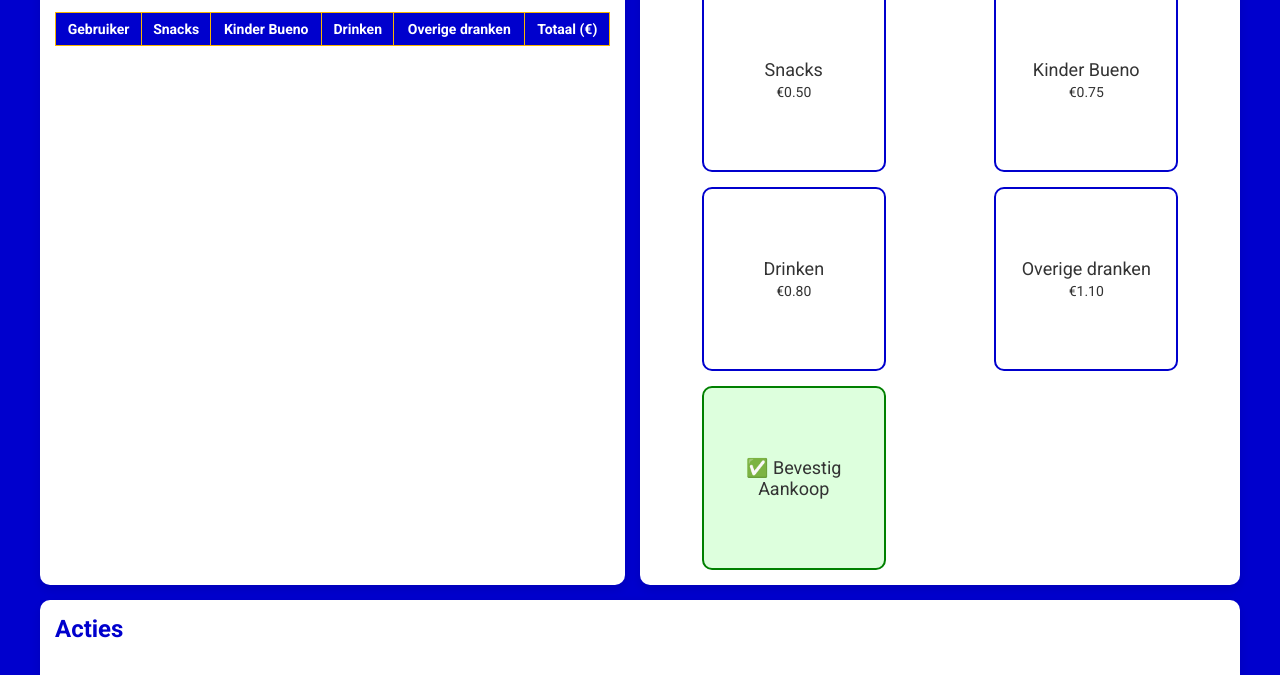
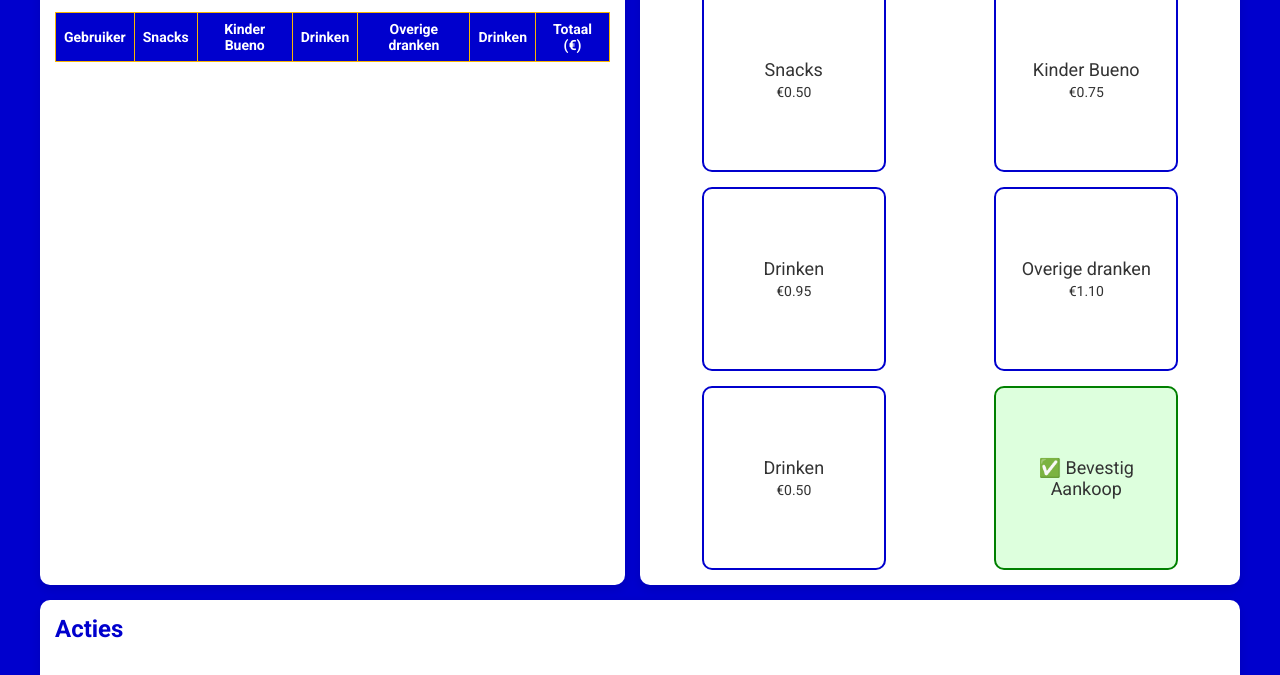
Before and after one commit to rickvl/koelekast, a plain HTML site: page index.html in a window 1280 px wide. Shown: the part 95-770 px from the top of the page. Drawn offline with Linux system fonts and the light colour scheme.

Commit message:
Productcategorieën aangepast

```diff
--- a/index.html
+++ b/index.html
@@ -358,10 +358,11 @@
     let productCategories = JSON.parse(localStorage.getItem("productCategories"));
     if (!productCategories) {
       productCategories = [
-        { key: "snacks", label: "Snacks", defaultPrice: 0.50},
-        { key: "kinderBueno", label: "Kinder Bueno", defaultPrice: 0.75},
-        { key: "drinken", label: "Drinken", defaultPrice: 0.80},
-        { key: "overige", label: "Overige dranken", defaultPrice: 1.10 }
+        { key: "Snacks", label: "Snacks", defaultPrice: 0.50},
+        { key: "KinderBueno", label: "Kinder Bueno", defaultPrice: 0.75},
+        { key: "Drinken", label: "Drinken", defaultPrice: 0.95},
+        { key: "Arizona", label: "Overige dranken", defaultPrice: 1.10 },
+        { key: "Chips", label: "Drinken", defaultPrice: 0.50}
       ];
       localStorage.setItem("productCategories", JSON.stringify(productCategories));
     }
```
